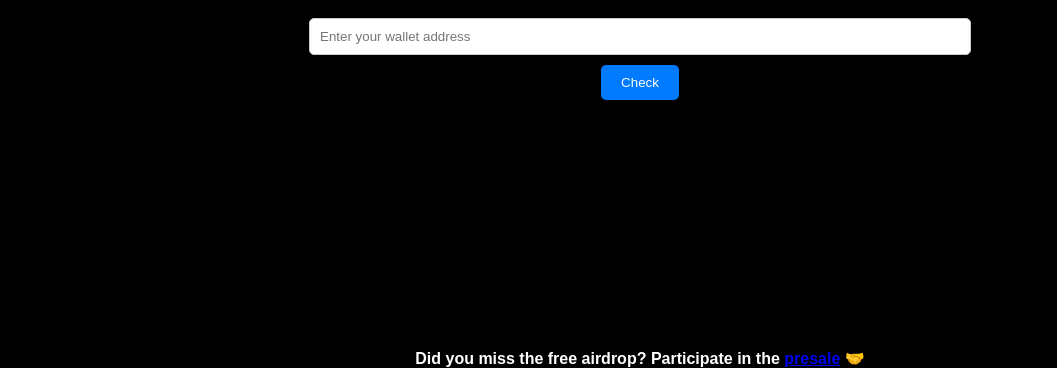
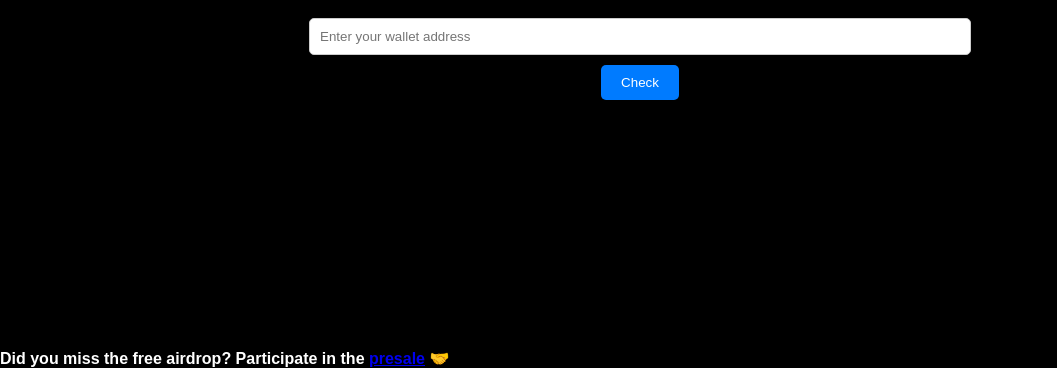
Before and after one commit to tickerdiamonds/checker, a plain HTML site: page index.html in a window 1280 px wide. Shown: the part 491-859 px from the top of the page, without its empty margins (0-1057 px from the left). Drawn offline with Linux system fonts and the light colour scheme.

Commit message:
Update index.html

```diff
--- a/index.html
+++ b/index.html
@@ -16,7 +16,7 @@
     </div>
     <script src="script.js"></script>
     </div class="presale">
-        <b><center>Did you miss the free airdrop? Participate in the <a href="https://twitter.com/tickerdiamonds/status/1754907523872641291">presale</a> 🤝</center></b>
+        <b>Did you miss the free airdrop? Participate in the <a href="https://twitter.com/tickerdiamonds/status/1754907523872641291">presale</a> 🤝</b>
 
 </div>
 </body>
```
